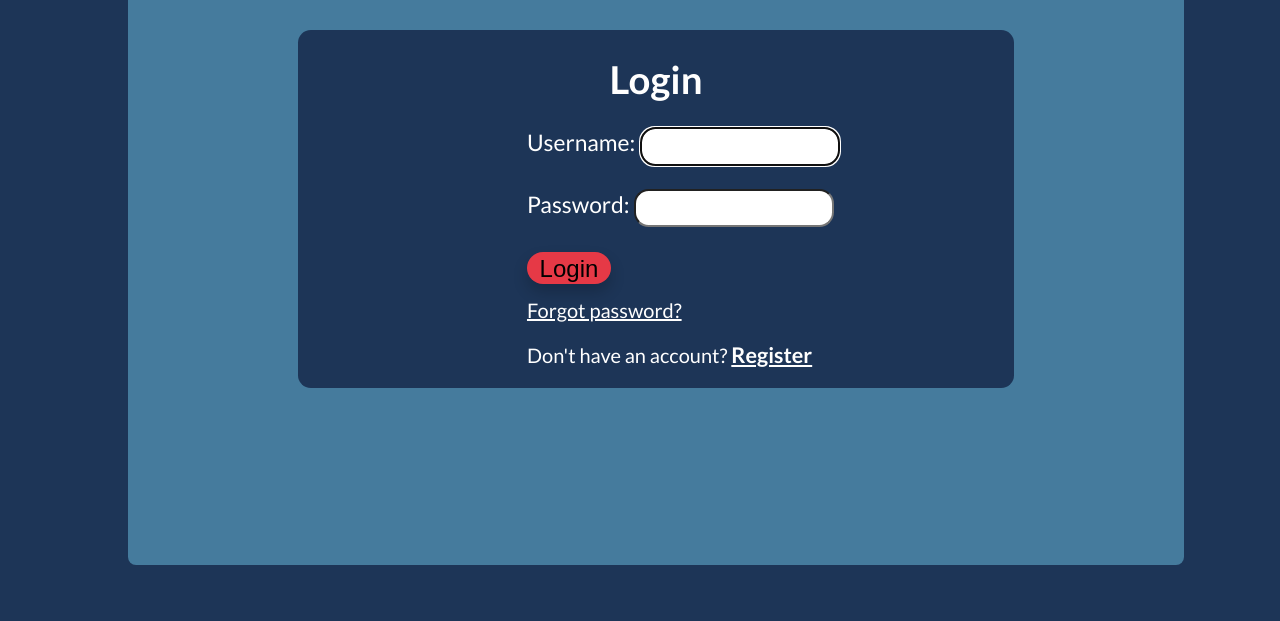
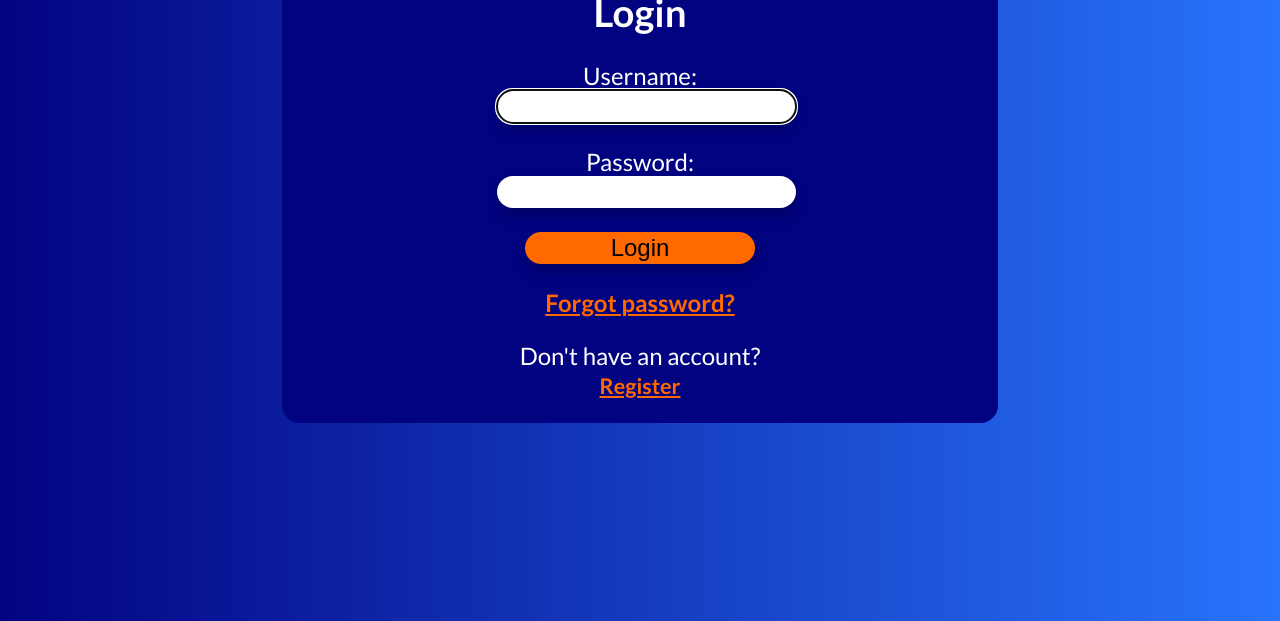
Before and after one commit to galkowskim/Supervision2023, a Django app: page /login/ in a window 1280 px wide. Shown: the part 179-800 px from the top of the page. Run offline with Django 4.2, Linux system fonts and the light colour scheme.

Commit message:
elegancki wyglad base/login/register

```diff
--- a/backend/base/static/base/base_style.css
+++ b/backend/base/static/base/base_style.css
@@ -1,13 +1,17 @@
 body {
-    background-color: #1d3557;
+    background-image: linear-gradient(50deg, rgb(2, 3, 129) 0%, rgb(40, 116, 252) 100%);
     font-family: 'Lato', sans-serif;
 }
+
+#logo img {
+    position: absolute;
+    width: 25vh;
+}
+
 
 .wrapper {
     width: 80%;
     margin: auto;
-    background-color: #457b9d;
-    padding: 2vh;
     min-height: 85vh;
     height: auto;
     display: flex;
@@ -21,69 +25,86 @@ body {
 .login-wrapper {
     width: 70%;
     margin: auto;
-    background-color: #1d3557;
-    border-radius: 0.8em;
+    background-color: rgb(2, 3, 129);
     height: auto;
     position: relative;
+    border-radius: 1.1em;
 }
 
-h1 {
+.form-wrapper {
+    position: relative;
+    max-width: 50%;
+    margin: auto;
+    text-align: center;
+}
+
+.form-wrapper form {
+    margin: auto;
+    width: 80%;
+    text-align: center;
+    font-size: 2.85vh;
+    position: relative;
+
+}
+
+.form-wrapper input {
+    width: 100%;
+    font-size: 3vh;
+    text-align: center;
+}
+
+.form-wrapper p {
+    width: 100%;
+    font-size: 3vh;
+    color: white;
+}
+
+.form-wrapper a {
+    width: 100%;
+    color: black;
+    font-weight: bold;
+}
+
+.login-wrapper h1 {
     text-align: center;
     color: white;
     font-size: 4.8vh;
     font-family: 'Lato', sans-serif;
 }
 
-form {
-    font-size: 2.85vh;
-    margin-left: 32%;
-    margin-bottom: 2%;
-}
-
-.login-wrapper > a {
-    margin-left: 32%;
-    margin-top: 5%;
-    color: white;
-    font-size: 2.5vh;
-}
-
-.login-wrapper > form > p > label {
-    color: white;
-}
-
-form > p > input[type=text], input[type=password] {
+.login-wrapper input {
     border-radius: 1.1em;
-    padding: 2%;
+    border: 0;
+    box-shadow: 0 8px 15px rgba(0, 0, 0, 0.2);
 }
 
 form > input[type=submit] {
-    width: 3.5em;
-    margin-top: 0.5%;
+    width: 80%;
     height: 1.3em;
     font-size: 3vh;
     border-radius: 1em;
-    background-color: #e63946;
-    padding: 0.5%;
+    background-color: rgba(255, 105, 0, 1);
     border: 0;
-    box-shadow: 0px 8px 15px rgba(0, 0, 0, 0.2);
-}
-form > input[type=submit]:hover {
-    -webkit-transform: translateY(2px);
-	transform: translateY(2px);
 }
 
+form > input[type=submit]:hover {
+    --webkit-transform: translateY(2px);
+    transform: translateY(2px);
+}
+
+.forgot-password a {
+    color: rgba(255, 105, 0, 1);
+}
 
 .no-account {
-    margin-left: 32%;
     color: white;
     font-size: 2.5vh;
 }
 
 .no-account > a {
     font-size: 2.7vh;
-    text-decoration: none;
     font-weight: bold;
-    color: white;
+    color: rgba(255, 105, 0, 1);
     text-decoration: underline;
 }
 
@@ -115,10 +132,71 @@ h3 {
     color: red;
     font-size: 1.6vh;
     margin: 0;
-    padding: 0;
     width: 65%;
 }
 
 .errorlist > li {
     list-style-type: none;
 }
+
+#go_back {
+    color: rgba(255, 105, 0, 1);
+}
+
+#reset_password p {
+    font-size: 2.5vh;
+}
+
+#reset_password input[type=submit] {
+    width: 80%;
+    height: 1.3em;
+    font-size: 3vh;
+    border-radius: 1em;
+    background-color: rgba(255, 105, 0, 1);
+    border: 0;
+    margin: 10px;
+}
+
+#register input[type=submit] {
+    width: 80%;
+    height: 1.3em;
+    font-size: 3vh;
+    border-radius: 1em;
+    background-color: rgba(255, 105, 0, 1);
+    border: 0;
+    margin: 10px;
+}
+
+#register div {
+    font-size: 1.5vh;
+    margin-top: 10px;
+    color: white;
+}
+
+
+#id_password, #id_password1, #id_password2, #id_username, #id_email {
+    height: 2.5vh;
+    padding: 6.35px;
+}
+
+#register label {
+    font-size: 2.5vh;
+    color: white;
+}
+
+#register ul {
+    padding: 0;
+    list-style-type: none;
+}
+
+#account {
+    color: white;
+    font-size: 2.5vh;
+}
+
+#account a {
+    font-size: 2.7vh;
+    font-weight: bold;
+    color: rgba(255, 105, 0, 1);
+    text-decoration: underline;
+}
--- a/backend/base/templates/base/base.html
+++ b/backend/base/templates/base/base.html
@@ -14,6 +14,7 @@
     />
   </head>
   <body>
+    <div id="logo"><img src="https://supervisionhack.pl/wp-content/themes/supervision/img/logo.png" alt="logo"></div>
     <div class="wrapper">{% block content %} {% endblock content %}</div>
   </body>
 </html>
--- a/backend/base/templates/base/login.html
+++ b/backend/base/templates/base/login.html
@@ -3,6 +3,7 @@
 
 {% block content %}
 <div class="login-wrapper">
+    <div class="form-wrapper">
         <h1>Login</h1>
         {% if email_confirmed %}
         <h3>{{ email_confirmed }}</h3>
@@ -11,8 +12,9 @@
             {% csrf_token %}
             {{ form.as_p }}
             <input type="submit" value="Login">
+            <p class="forgot-password"><a href="{% url 'base:password_reset' %}">Forgot password?</a></p>
+            <p class="no-account">Don't have an account? <br><a href="{% url 'base:register' %}">Register</a><br></p>
         </form>
-    <a href="{% url 'base:password_reset' %}">Forgot password?</a>
-    <p class="no-account">Don't have an account? <a href="{% url 'base:register' %}">Register</a></p>
+    </div>
 </div>
 {% endblock content %}
--- a/backend/base/templates/base/register.html
+++ b/backend/base/templates/base/register.html
@@ -5,12 +5,14 @@
 {% block content %}
 <link rel="stylesheet" href="{% static 'base/register.css' %}">
 <div class="login-wrapper">
+    <div class="form-wrapper" id="register">
         <h1>Register</h1>
         <form method="POST">
             {% csrf_token %}
             {{ form|crispy }}
             <input type="submit" value="Register">
+            <p id="account">Already have an account? <br><a href="{% url 'base:login' %}">Login</a></br></p>
         </form>
-    <p class="account">Already have an account? <a href="{% url 'base:login' %}">Login</a></p>
+    </div>
 </div>
 {% endblock content %}
```
Also changed, not shown: other parts of backend/base/static/base/base_style.css (+1 -5 lines), backend/base/static/base/register.css (+0 -44 lines), backend/base/templates/base/password/password_reset.html (+5 -2 lines). Lines whose indentation alone changed are shown as unchanged.
